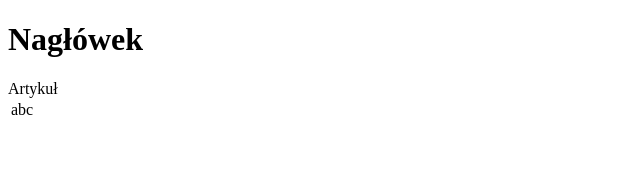
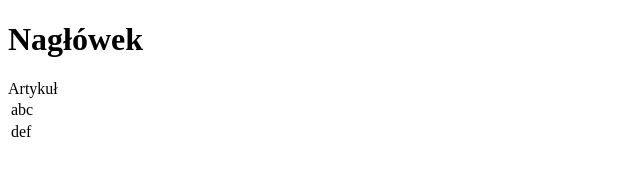
Before and after one commit to helens4/kosmiczne, a plain HTML site: page index.html in a window 1280 px wide. Shown: the full height of the page, 0-640 px from the left. Drawn offline with Linux system fonts and the light colour scheme.

Commit message:
add second row to the table

```diff
--- a/index.html
+++ b/index.html
@@ -14,6 +14,9 @@
         <tr>
             <td>abc</td>
         </tr>
+        <tr>
+            <td>def</td>
+        </tr>
     </table>
 
 </body>
```
